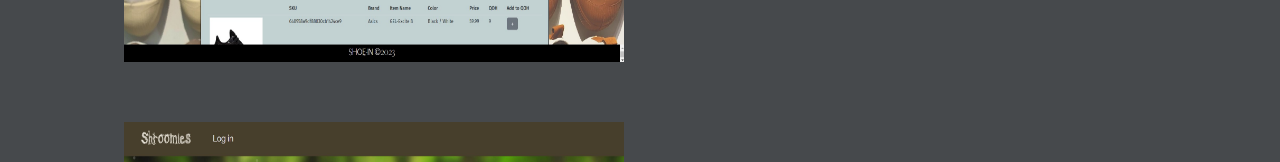
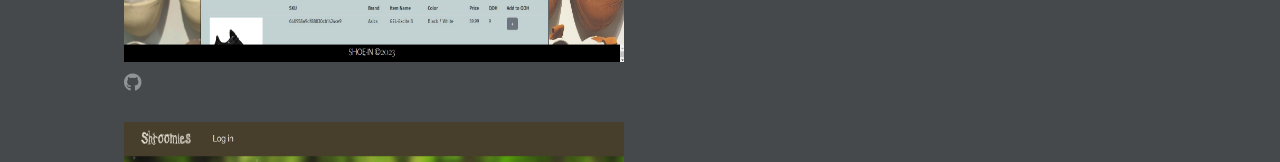
Before and after one commit to kyle188/react-portfolio, a React (Create React App) app: page / in a window 1280 px wide. Both pictures are taken after a click on the item "Portfolio". Shown: the part 518-680 px from the top of the page. Built offline with nearby package versions, Linux system fonts and the light colour scheme; a web font is replaced by a local one.

Commit message:
Updated Project Section

```diff
--- a/src/components/Project/index.js
+++ b/src/components/Project/index.js
@@ -15,12 +15,12 @@ function Project({ project }) {
       <div className="project-text">
         <h3>
           <a href={link}>{removeHyphensAndCapitalize(name)}</a>{' '}
-          <a href={repo}>
-            <i className="fab fa-github"></i>
-          </a>
         </h3>
         <p>{description}</p>
       </div>
+      <a href={repo}>
+        <i className="fab fa-github"></i>
+      </a>
     </div>
   );
 }
```
